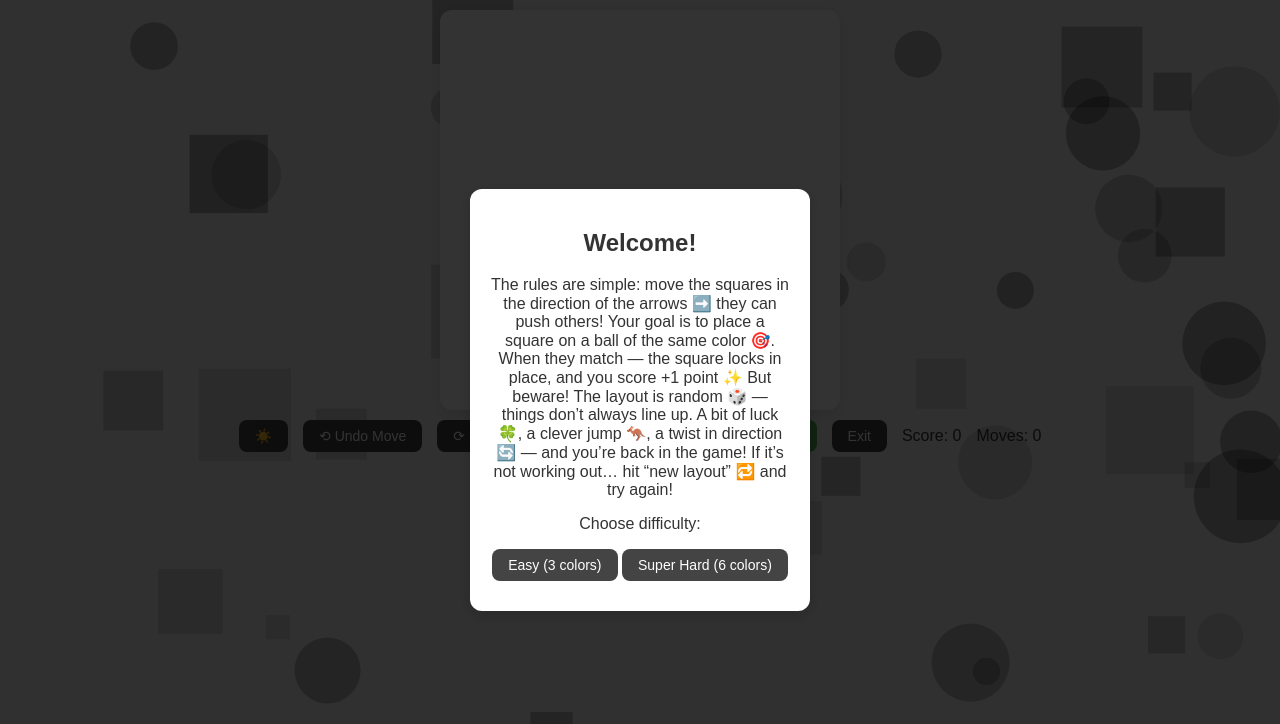
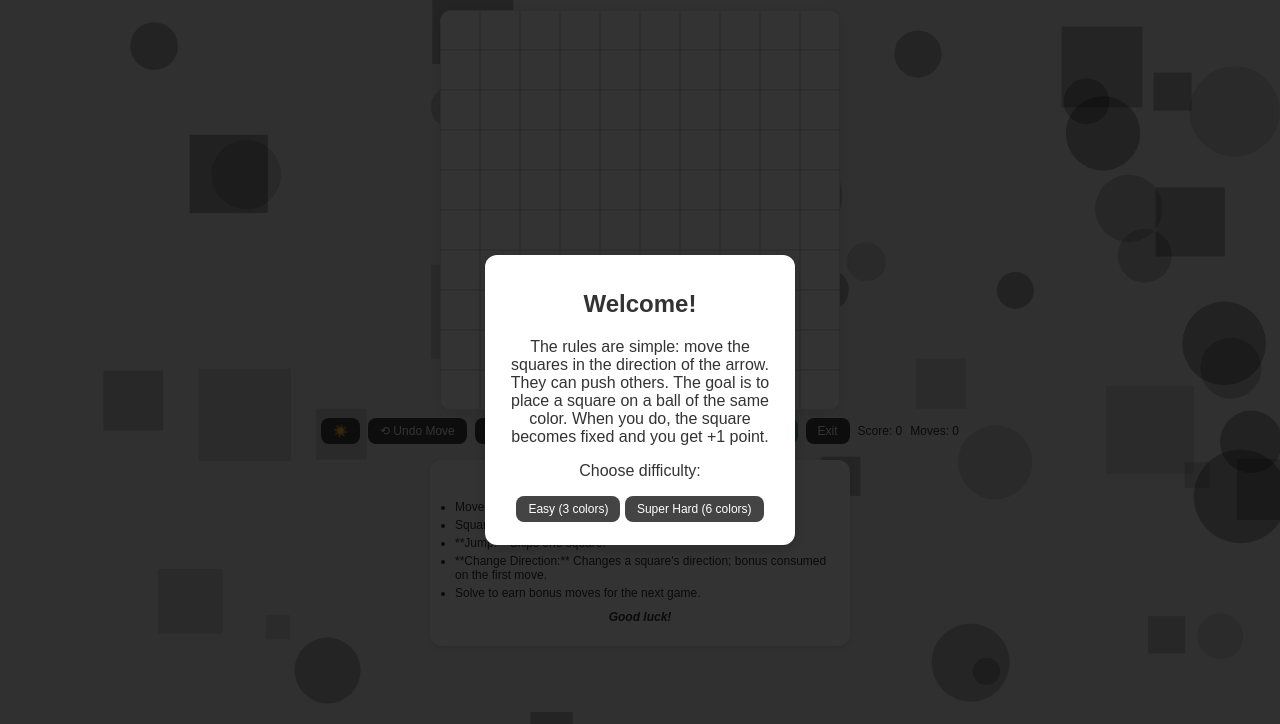
Before and after one commit to AnjiBarik/Stress-Buster, a plain HTML site: page game5/index.html in a window 1280 px wide. Drawn offline with Linux system fonts and the light colour scheme.

Commit message:
samchense

```diff
--- a/game5/index.html
+++ b/game5/index.html
@@ -14,6 +14,7 @@
     background:#f0f0f0;
     color: #333;
     height: 100vh;
+    overflow-x: hidden;
     transition: background-color 0.3s, color 0.3s;
     position: relative;
   }
@@ -36,26 +37,31 @@
     border-radius: 12px;
     box-shadow: 0 4px 15px rgba(0,0,0,0.1);
     transition: background-color 0.3s;
+    width: 90vw;
+    height: 90vw;
+    max-width: 400px;
+    max-height: 400px;
   }
   body.dark-theme #gameCanvas {
     background: #333;
   }
   #controls {
-    margin:10px;
+    margin: 8px 0;
     display:flex;
     flex-wrap: wrap;
-    gap:15px;
+    gap: 8px;
     align-items:center;
     justify-content: center;
+    font-size: 12px;
   }
   button {
-    padding:8px 16px;
+    padding: 6px 12px;
     border:none;
     border-radius:8px;
     cursor:pointer;
     background:#444;
     color:white;
-    font-size:14px;
+    font-size:12px;
     transition: background-color 0.3s, transform 0.1s;
   }
   button:hover {
@@ -79,9 +85,9 @@
   }
   #welcomeContent, #winContent, #exit-content {
     background:white;
-    padding:20px;
+    padding:15px;
     border-radius:12px;
-    max-width:300px;
+    max-width:280px;
     text-align:center;
     box-shadow: 0 4px 15px rgba(0,0,0,0.2);
   }
@@ -90,7 +96,41 @@
     color: #eee;
   }
   #difficulty-select, #theme-toggle {
-    margin: 10px 0;
+    margin: 8px 0;
+  }
+  /* Rules Block */
+  #rules-block {
+    background: white;
+    padding: 10px;
+    border-radius: 12px;
+    margin: 8px;
+    max-width: 400px;
+    box-shadow: 0 2px 10px rgba(0,0,0,0.1);
+    text-align: left;
+    font-size: 12px;
+  }
+  body.dark-theme #rules-block {
+    background: #333;
+    color: #eee;
+  }
+  #rules-block h3 {
+    text-align: center;
+    margin-top: 0;
+    font-size: 14px;
+  }
+  #rules-block ul {
+    list-style-type: disc;
+    padding-left: 15px;
+    margin: 5px 0;
+  }
+  #rules-block li {
+    margin-bottom: 4px;
+  }
+  #rules-block .good-luck {
+    text-align: center;
+    font-style: italic;
+    font-weight: bold;
+    margin-top: 10px;
   }
 </style>
 </head>
@@ -99,13 +139,7 @@
 <div id="welcome">
   <div id="welcomeContent">
     <h2>Welcome!</h2>
-    <p> The rules are simple: move the squares in the direction of the arrows ➡️ they can push others!
-Your goal is to place a square on a ball of the same color 🎯.
-When they match — the square locks in place, and you score +1 point ✨
-But beware! The layout is random 🎲 — things don’t always line up.
-A bit of luck 🍀, a clever jump 🦘, a twist in direction 🔄 — and you’re back in the game!
-If it’s not working out… hit “new layout” 🔁 and try again!
-</p>
+    <p>The rules are simple: move the squares in the direction of the arrow. They can push others. The goal is to place a square on a ball of the same color. When you do, the square becomes fixed and you get +1 point.</p>
     <div id="difficulty-select">
         <p>Choose difficulty:</p>
         <button id="easyBtn">Easy (3 colors)</button>
@@ -122,6 +156,7 @@ If it’s not working out… hit “new layout” 🔁 and try again!
     <p>Total Moves: <span id="finalSteps">0</span></p>
     <p>Bonuses Used: <span id="finalBonusesUsed">0</span></p>
     <p id="bonusMessageEn"></p>
+    <p id="bonusMessageRu"></p>
     <button id="newLayoutBtn">New Layout</button>
     <button id="backToMenuBtn">Back to Menu</button>
   </div>
@@ -136,17 +171,31 @@ If it’s not working out… hit “new layout” 🔁 and try again!
   </div>
 </div>
 
-<canvas id="gameCanvas" width="400" height="400"></canvas>
+<canvas id="gameCanvas"></canvas>
 <div id="controls">
   <button id="themeToggleBtn">☀️</button>
   <button id="undoBtn">⟲ Undo Move</button>
-  <button id="resetBtn">⟳ New Layout 🎲</button>
+  <button id="resetBtn">⟳ New Layout</button>
   <button id="jumpBtn" class="bonus-button">Jump</button>
   <button id="changeDirBtn" class="bonus-button">Change Direction</button>
   <button id="exitBtn">Exit</button>
   <span id="score">Score: 0</span>
   <span id="steps">Moves: 0</span>
 </div>
+
+<!-- Brief game rules block -->
+<div id="rules-block">
+  <h3>Rules</h3>
+  <ul>
+    <li>Move squares with arrows to matching colored balls.</li>
+    <li>Squares can push other non-fixed squares.</li>
+    <li>**Jump:** Skips one square.</li>
+    <li>**Change Direction:** Changes a square's direction; bonus consumed on the first move.</li>
+    <li>Solve to earn bonus moves for the next game.</li>
+  </ul>
+  <p class="good-luck">Good luck!</p>
+</div>
+
 <script>
 const canvas=document.getElementById('gameCanvas');
 const ctx=canvas.getContext('2d');
@@ -154,12 +203,10 @@ const bgCanvas = document.getElementById('bgCanvas');
 const bgCtx = bgCanvas.getContext('2d');
 
 const gridSize=10;
-const cellSize=40;
-canvas.width=gridSize*cellSize;
-canvas.height=gridSize*cellSize;
+let cellSize;
 
 const COLORS_EASY=["#f66","#6f6","#f93"];
-const COLORS_SUPER_HARD=["#FF5733","#0059B2","#33FF57","#FFC300","#9933FF","#33FFFF"];
+const COLORS_SUPER_HARD=["#FF5733","#0059B2","#33FF57","#FFC300","#FF33A8","#33FFFF"];
 const PIECES_PER_COLOR=3;
 const MIXED_COUNT=3;
 
@@ -174,10 +221,10 @@ let selectedSquare = null;
 let changedDirectionSquare = null;
 let currentColors = COLORS_EASY;
 
-// Initializing AudioContext to create sounds
+// Initializing AudioContext for sound creation
 let audioContext = null;
 
-// Function to initialize AudioContext after user action
+// Function to initialize AudioContext after a user action
 function initAudioContext() {
     if (audioContext) return;
     try {
@@ -187,14 +234,14 @@ function initAudioContext() {
     }
 }
 
-// Function for creating and playing sound
+// Function to create and play a sound
 function playSound(type) {
     if (!audioContext) return;
 
     let oscillator = audioContext.createOscillator();
     let gainNode = audioContext.createGain();
 
-    // Setting up the oscillator depending on the sound type
+    // Oscillator setup based on sound type
     switch (type) {
         case 'fix':
             oscillator.type = 'sine';
@@ -234,7 +281,7 @@ function playSound(type) {
     oscillator.connect(gainNode);
     gainNode.connect(audioContext.destination);
     oscillator.start(audioContext.currentTime);
-    oscillator.stop(audioContext.currentTime + 0.5); // Stop sound after 0.5 seconds
+    oscillator.stop(audioContext.currentTime + 0.5); // Stop the sound after 0.5 seconds
 }
 
 // Helper functions
@@ -266,6 +313,16 @@ function drawBackground() {
             bgCtx.fillRect(x - size / 2, y - size / 2, size, size);
         }
     }
+}
+
+// Function to set canvas size and cell size
+function setCanvasSize() {
+    const gameCanvas = document.getElementById('gameCanvas');
+    const size = Math.min(window.innerWidth * 0.9, window.innerHeight * 0.9, 400);
+    gameCanvas.width = size;
+    gameCanvas.height = size;
+    cellSize = gameCanvas.width / gridSize;
+    draw();
 }
 
 // Function to create game layout
@@ -452,7 +509,8 @@ function winGame(){
     document.getElementById('finalScore').innerText = score;
     document.getElementById('finalSteps').innerText = steps;
     document.getElementById('finalBonusesUsed').innerText = bonusesUsed;
-    // Grant bonus for next game
+
+    // Changed: Update bonus message based on difficulty
     let bonusCount = 0;
     if (currentColors === COLORS_EASY) {
         bonusCount = 1;
@@ -464,15 +522,15 @@ function winGame(){
         changeDirBonusUses += 3;
     }
     document.getElementById('bonusMessageEn').innerText = `You have been awarded ${bonusCount} bonus for the next game!`;
+    document.getElementById('bonusMessageRu').innerText = `You have been awarded ${bonusCount} bonus for the next game!`;
 
     document.getElementById('win-screen').style.display = 'flex';
-
 }
 
 // Function to handle square movement
 function stepSquare(s){
   if(s.fixed) {
-    playSound('invalid');
+    playSound('invalid'); // Play error sound
     return false;
   }
 
@@ -485,7 +543,7 @@ function stepSquare(s){
   let nx=s.x+dx, ny=s.y+dy;
 
   if(nx<0||ny<0||nx>=gridSize||ny>=gridSize) {
-    playSound('invalid');
+    playSound('invalid'); // Play error sound
     return false;
   }
 
@@ -498,7 +556,7 @@ function stepSquare(s){
     let currentY = s.y;
     while (current) {
         if (current.fixed) {
-          playSound('invalid');
+          playSound('invalid'); // Play error sound
           return false;
         }
         chain.push(current);
@@ -508,7 +566,7 @@ function stepSquare(s){
     }
 
     if (currentX < 0 || currentY < 0 || currentX >= gridSize || currentY >= gridSize) {
-      playSound('invalid');
+      playSound('invalid'); // Play error sound
       return false;
     }
 
@@ -522,9 +580,9 @@ function stepSquare(s){
         if(b){
             chainSquare.fixed = true;
             score++;
-            playSound('fix');
+            playSound('fix'); // Play fix sound
         } else {
-            playSound('push');
+            playSound('push'); // Play push sound
         }
     }
     return true;
@@ -535,7 +593,7 @@ function stepSquare(s){
     if(b){
       s.fixed=true;
       score++;
-      playSound('fix');
+      playSound('fix'); // Play fix sound
     }
     return true;
   }
@@ -555,7 +613,7 @@ function jumpOver(s) {
     let ny = s.y + 2 * dy;
 
     if(nx<0||ny<0||nx>=gridSize||ny>=gridSize) {
-      playSound('invalid');
+      playSound('invalid'); // Play error sound
       return;
     }
 
@@ -569,18 +627,18 @@ function jumpOver(s) {
         steps++;
         score--;
         jumpBonusUses--;
-        playSound('jump');
+        playSound('jump'); // Play jump sound
 
         let b = balls.find(o => o.x === s.x && o.y === s.y && o.color === s.color);
         if(b){
             s.fixed = true;
             score++;
-            playSound('fix');
+            playSound('fix'); // Play fix sound
         }
         draw();
         checkWin();
     } else {
-      playSound('invalid');
+      playSound('invalid'); // Play error sound
     }
 }
 
@@ -596,7 +654,7 @@ function changeDirection(s) {
 
     // Mark the square whose direction was changed
     changedDirectionSquare = s;
-    playSound('turn');
+    playSound('turn'); // Play turn sound
 
     draw();
 }
@@ -714,6 +772,7 @@ document.getElementById('easyBtn').onclick = () => {
 document.getElementById('superHardBtn').onclick = () => {
     initAudioContext();
     currentColors = COLORS_SUPER_HARD;
+    // Changed: Increase bonuses for hard mode to 3
     jumpBonusUses = 3;
     changeDirBonusUses = 3;
     document.getElementById('welcome').style.display = 'none';
@@ -730,7 +789,7 @@ document.getElementById('jumpBtn').onclick = () => {
     if (selectedSquare && jumpBonusUses > 0) {
         jumpOver(selectedSquare);
     } else {
-      playSound('invalid');
+      playSound('invalid'); // Play error sound if bonus is not available
     }
 };
 
@@ -739,7 +798,7 @@ document.getElementById('changeDirBtn').onclick = () => {
     if (selectedSquare && changeDirBonusUses > 0) {
         changeDirection(selectedSquare);
     } else {
-      playSound('invalid');
+      playSound('invalid'); // Play error sound if bonus is not available
     }
 };
 
@@ -757,14 +816,16 @@ document.getElementById('cancelExitBtn').onclick = () => {
     document.getElementById('exit-modal').style.display = 'none';
 };
 
-// Initial setup to set the correct theme button emoji
-document.getElementById('themeToggleBtn').innerText = '☀️';
-
-// Initial background draw
+// Initial setup to set the correct theme button emoji and canvas size
 window.onload = () => {
+    document.getElementById('themeToggleBtn').innerText = '☀️';
+    setCanvasSize();
     drawBackground();
 };
-window.onresize = drawBackground;
+window.onresize = () => {
+    setCanvasSize();
+    drawBackground();
+};
 
 </script>
 </body>
```
Also changed, not shown: img/game5_bg.png, img/game5_bg1.png (deleted), img/game5_main.png.
